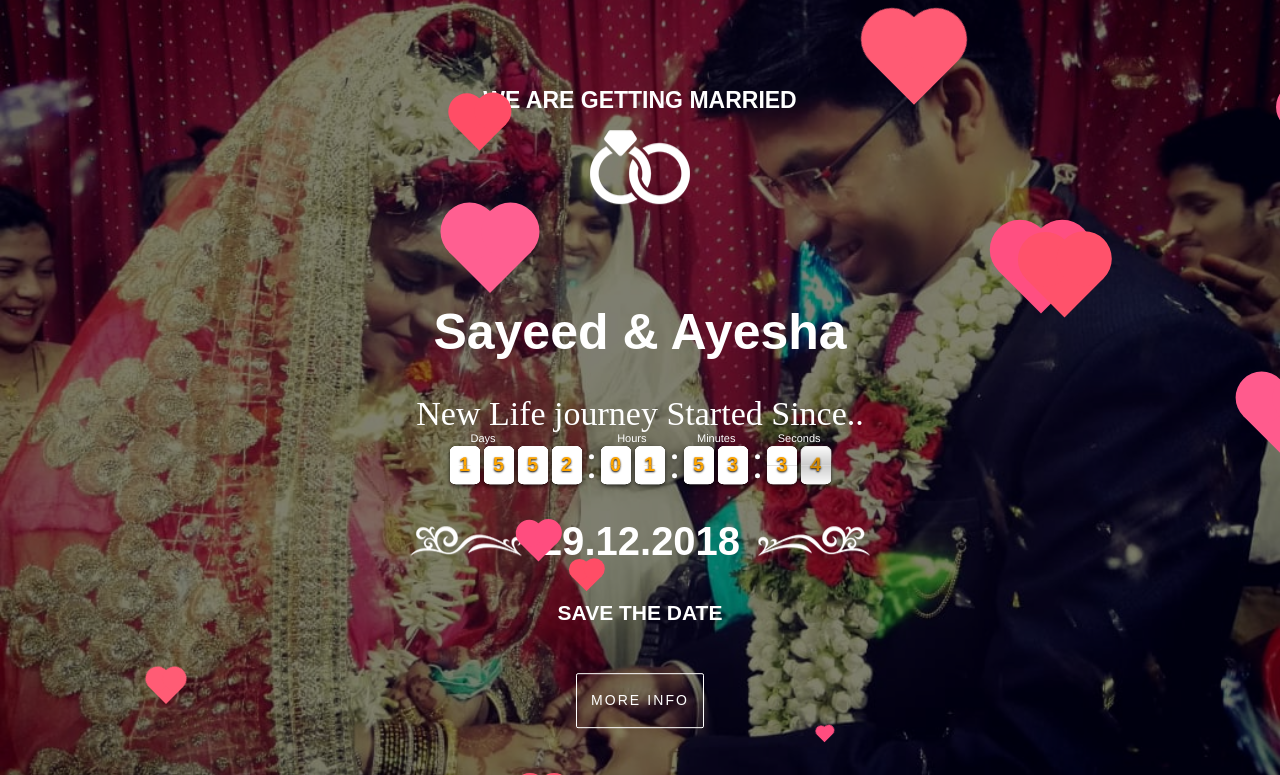
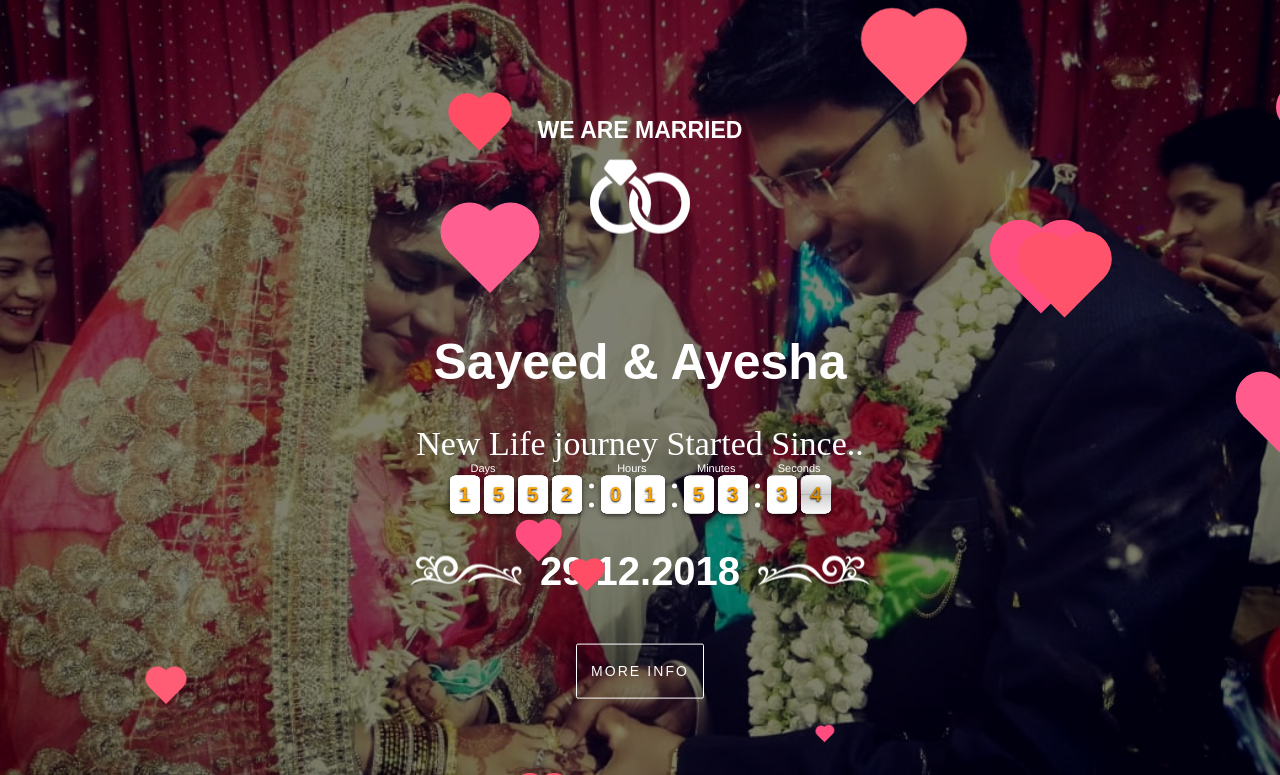
Before and after one commit to Sayeedbetgeri/Sayeedbetgeri.github.io, a website: page Marriage/index.html in a window 1280 px wide. Shown: the top 775 px of the page. Drawn offline with nearby package versions, Linux system fonts and the light colour scheme.

Commit message:
Update index.html

```diff
--- a/Marriage/index.html
+++ b/Marriage/index.html
@@ -123,7 +123,7 @@
 							</nav>
 						</header>
 						<div class="intro-content">
-							<h1>WE ARE GETTING MARRIED</h1>
+							<h1>WE ARE MARRIED</h1>
 							<div class="profile"><img src="logo.png" alt="profile1"></div>
 							<h1 style="font-size:50px">Sayeed & Ayesha</h1>
 							<div class="countdown-title">
@@ -155,7 +155,7 @@
 							<div class="title-date">
 				<span class="swirl-left"><span class="swirl-right" style="    font-size: 40px;">29<span>.</span>12<span>.</span>2018</span></span>
 			</div>
-			<h2> SAVE THE DATE </h2>
+		<!--	<h2> SAVE THE DATE </h2> -->
 			<i class="icon ico-l-sm icon-l-arrows-slim-down-dashed animated fadeInDown"></i>
 			<h3 class="btn btn-border-white show-info animated fadeInUp"> More Info </h3>
 						</div>
@@ -332,6 +332,20 @@
 <!--script src="js/demoad.js"></script-->
 <script type="text/javascript">
 $(document).ready(function() {
+   var audio = new Audio('song.mp3');
+
+		// add an event listener for when the audio ends
+		audio.addEventListener('ended', function() {
+		    console.log('Audio ended');
+		});
+
+		// add an event listener for when an error occurs
+		audio.addEventListener('error', function() {
+		    console.log('Error occurred');
+		});
+
+// play the audio
+audio.play();
 $('.flipTimer').flipTimer({
 
 // count up or countdown
@@ -462,6 +476,6 @@
 initializeClock('clockdiv', deadline);
 </script>
 
-<iframe src="song.mp3" allow="autoplay" id="audio" style="display:none;"></iframe>
+<!-- <iframe src="song.mp3" allow="autoplay" id="audio" style="display:none;"></iframe> -->
 	</body>
 </html>
```
